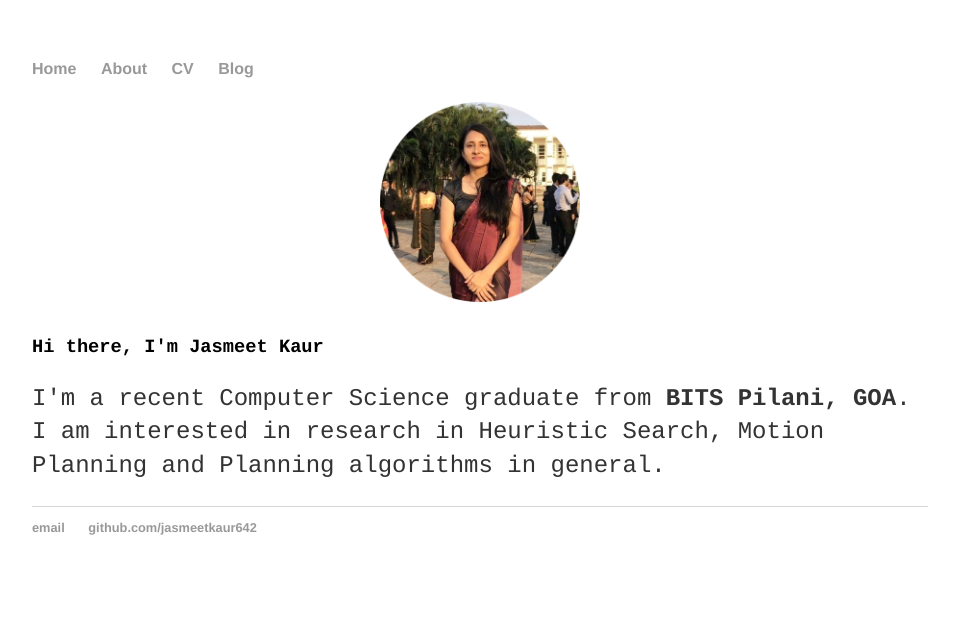
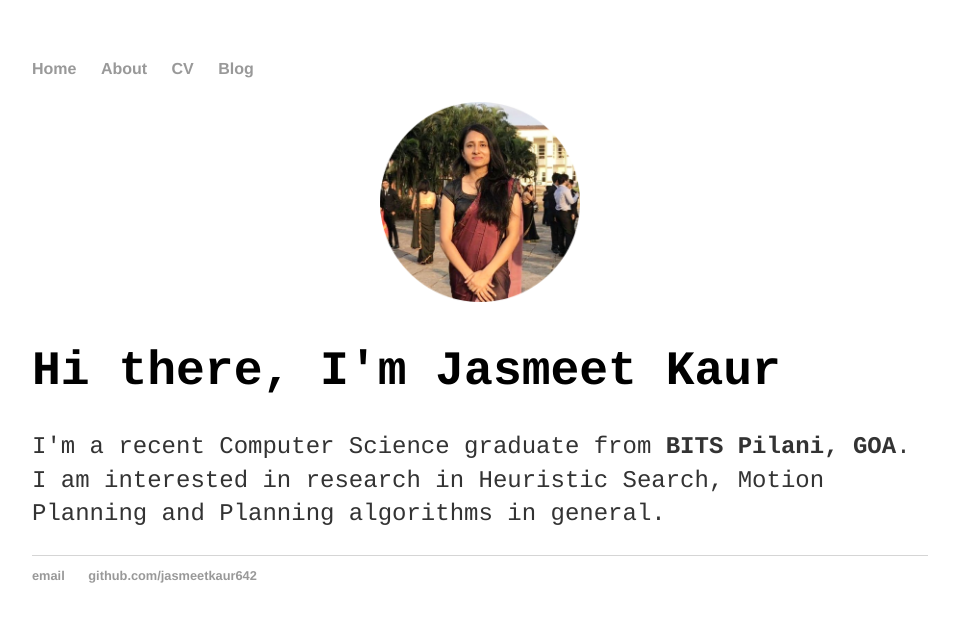
Before and after one commit to jasmeetkaur642/jasmeetkaur642.github.io, a plain HTML site: page index.html in a window 1280 px wide. Shown: the whole page, without its empty margins (160-1119 px from the left). Drawn offline with Linux system fonts and the light colour scheme.

Commit message:
Update index.html

```diff
--- a/index.html
+++ b/index.html
@@ -20,7 +20,7 @@
                         <img width="200" height="200" src="/jasmeet1.png" alt="jasmeetKaur">
                         </p>
     		<div class="blurb">
-			<h3 style="font-family:courier;">Hi there, I'm Jasmeet Kaur</h3>
+			<h1 style="font-family:courier;">Hi there, I'm Jasmeet Kaur</h1>
 				<p style="font-family:courier;">I'm a recent Computer Science graduate from <b>BITS Pilani, GOA</b>. I am interested in research in Heuristic Search, Motion Planning and Planning
 			algorithms in general.</p>
     		</div><!-- /.blurb -->
```
